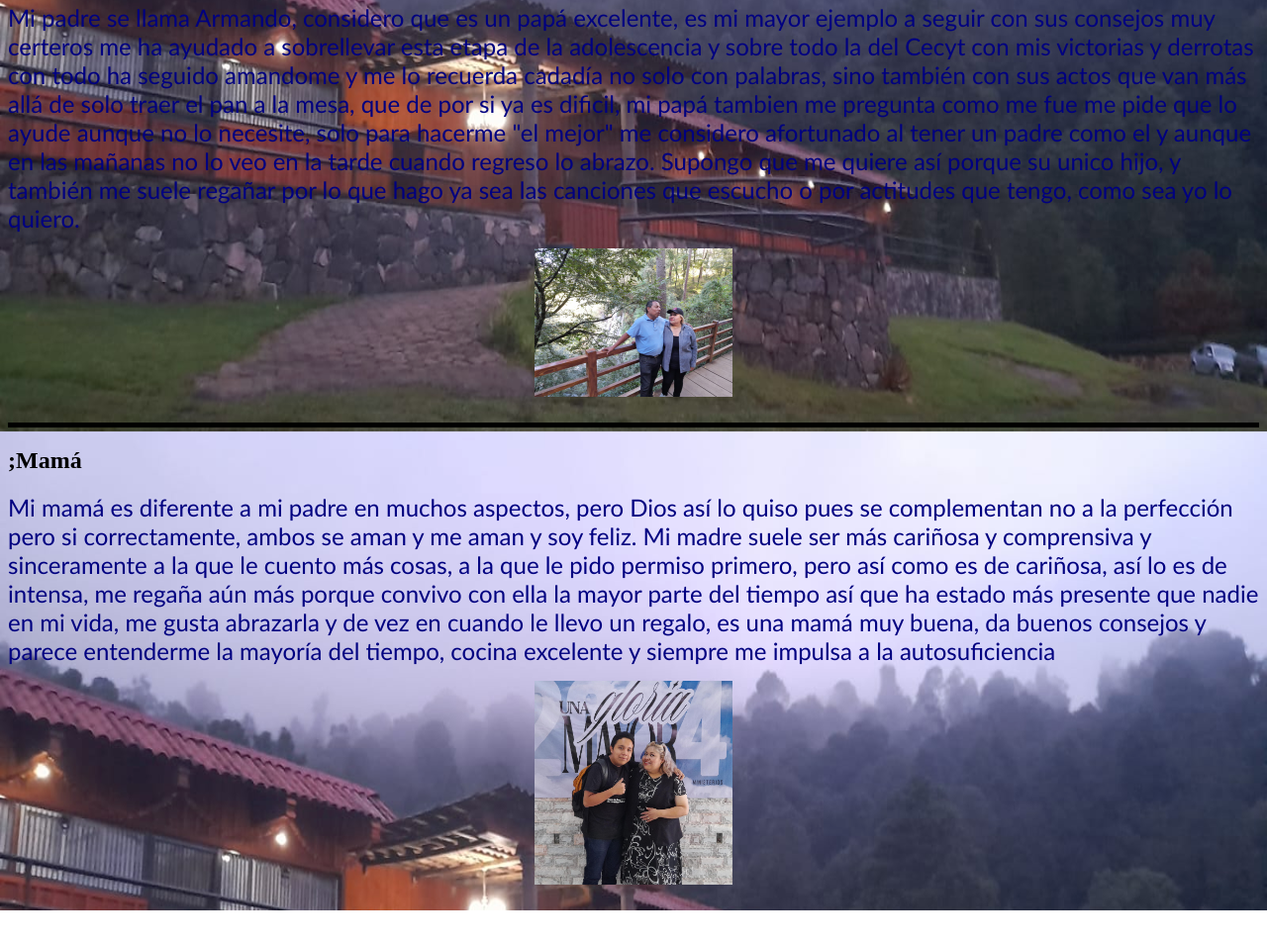
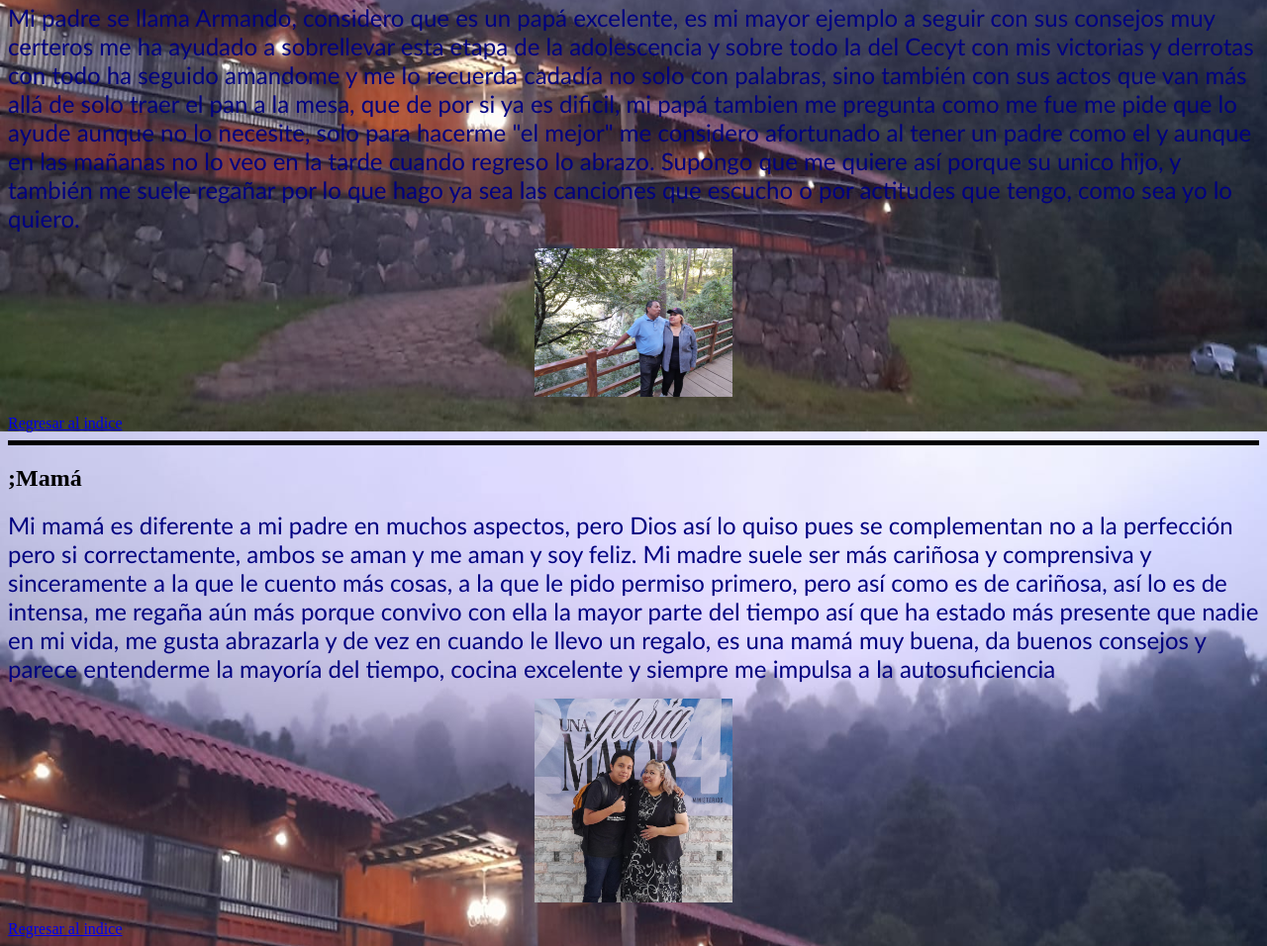
Before and after one commit to SaMuElsopa/familia, a plain HTML site: page index.html in a window 1280 px wide. Shown: the part 364-1320 px from the top of the page at 99% size. Before the commit the page ends 1284 px from the top, so only its background shows below. Drawn offline with Linux system fonts and the light colour scheme.

Commit message:
Update index.html

```diff
--- a/index.html
+++ b/index.html
@@ -20,7 +20,7 @@ background-size:100%;
 
 <h2><font face="Lucida Sans Typewriter" color="CornflowerBlue">Indice</font></h2>
 <ol type="circle">
-
+ <a name="menu"></a>
 
 <li><a href="#Armandogrande">Papá</li></a><br>
 <li><a href="#Beatrizama">Mamá</li></a><br>
@@ -29,14 +29,14 @@ background-size:100%;
 <a name="Armandogrande"></a>
 <h2>Pap&aacute</h2>
 <p><font size=5 color="Navy" face="Candara">Mi padre se llama Armando, considero que es un papá excelente, es mi mayor ejemplo a seguir con sus consejos muy certeros me ha ayudado a sobrellevar esta etapa de la adolescencia y sobre todo la del Cecyt con mis victorias y derrotas con todo ha seguido amandome y me lo recuerda cadadía no solo con palabras, sino también con sus actos que van más allá de solo traer el pan a la mesa, que de por si ya es dificil, mi papá tambien me pregunta como me fue me pide que lo ayude aunque no lo necesite, solo para hacerme "el mejor" me considero afortunado al tener un padre como el y aunque en las mañanas no lo veo en la tarde cuando regreso lo abrazo. Supongo que me quiere así porque su unico hijo, y también me suele regañar por lo que hago ya sea las canciones que escucho o por actitudes que tengo, como sea yo lo quiero.</font></p>
-<center><img src="apaito.jpg" width=200 heigth=200></center><br>
+<center><img src="apaito.jpg" width=200 heigth=200></center><br><a href="#menu">Regresar al indice</a>
 
 <hr size="5" color="black">
 
 <a name="Beatrizama"></a>
 <h2>;Mam&aacute</h2>
 <p><font size=5 color="Navy" face="Candara">Mi mamá es diferente a mi padre en muchos aspectos, pero Dios así lo quiso pues se complementan no a la perfección pero si correctamente, ambos se aman y me aman y soy feliz. Mi madre suele ser más cariñosa y comprensiva y sinceramente a la que le cuento más cosas, a la que le pido permiso primero, pero así como es de cariñosa, así lo es de intensa, me regaña aún más porque convivo con ella la mayor parte del tiempo así que ha estado más presente que nadie en mi vida, me gusta abrazarla y de vez en cuando le llevo un regalo, es una mamá muy buena, da buenos consejos y parece entenderme la mayoría del tiempo, cocina excelente y siempre me impulsa a la autosuficiencia</font></p>
-<center><img src="ama.jpg" width=200 heigth=200></center><br>
+<center><img src="ama.jpg" width=200 heigth=200></center><br><a href="#menu">Regresar al indice</a>
 
 
 
```
